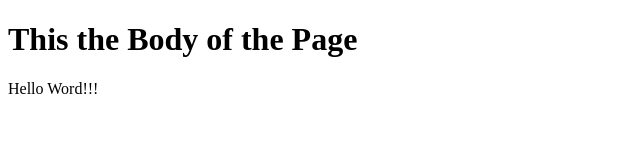
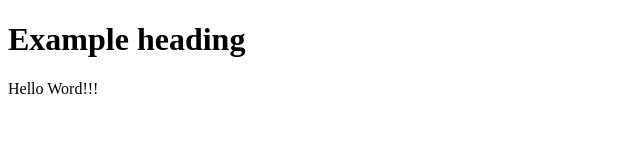
Before and after one commit to cabraldiogo/dws1, a plain HTML site: page index.html in a window 1280 px wide. Shown: the whole page, without its empty margins (0-640 px from the left). Drawn offline with Linux system fonts and the light colour scheme.

Commit message:
Changed heading

```diff
--- a/index.html
+++ b/index.html
@@ -6,7 +6,7 @@
 		<title>Example Title</title>
 	</head>
 	<body>
-		<h1>This the Body of the Page</h1>
+		<h1>Example heading</h1>
 		<p>Hello Word!!!</p>
 	</body>
 </html>
```
